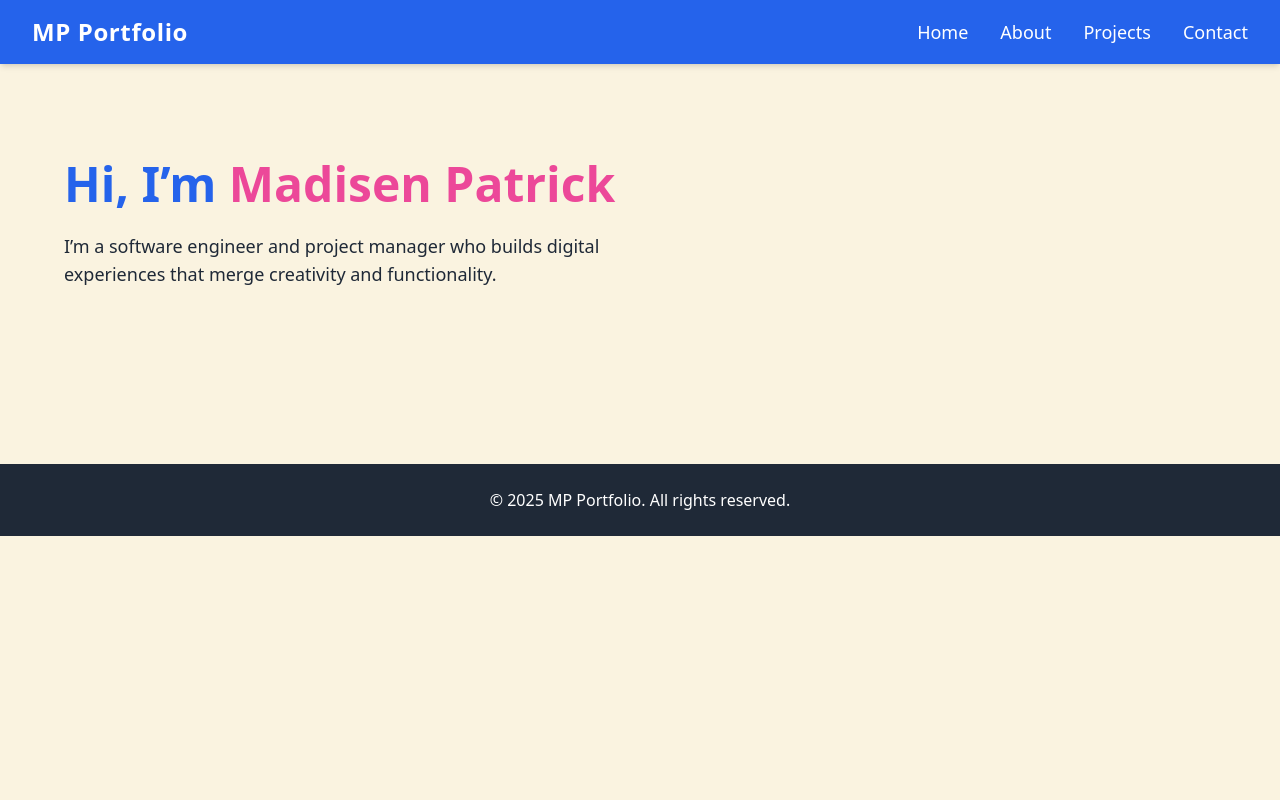
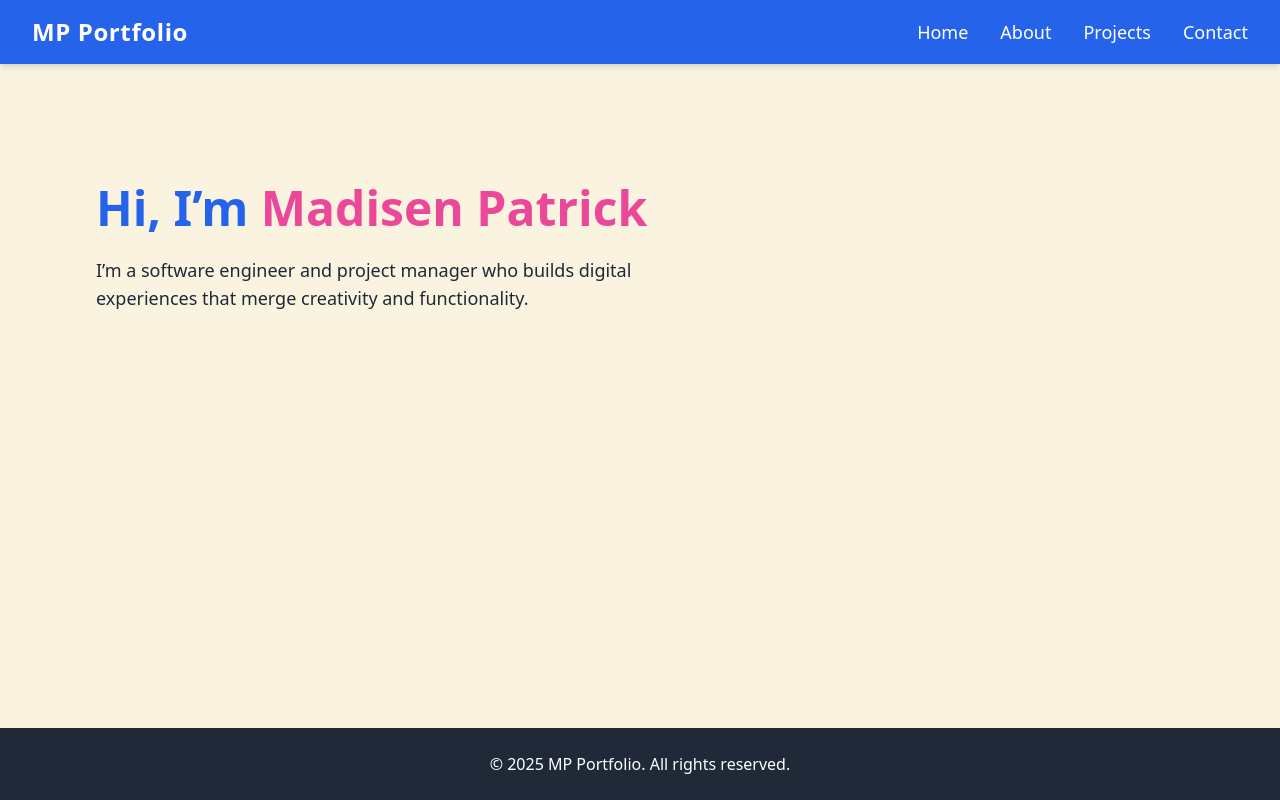
Before and after one commit to madisenbpatrick1/madisen-p-portfolio-website, a React (Create React App) app: page /#/about in a window 1280 px wide. Built offline with nearby package versions, Linux system fonts and the light colour scheme.

Commit message:
Created a layout component

```diff
--- a/src/App.tsx
+++ b/src/App.tsx
@@ -1,5 +1,4 @@
 import React from 'react';
-import logo from './logo.svg';
 import './App.css';
 import { HashRouter, Route, Routes } from'react-router-dom';
 import Home from './pages/Home/Home';
@@ -7,9 +6,11 @@ import About from './pages/About/About';
 import Contact from './pages/Contact/Contact';
 import Projects from './pages/Projects/Projects';
 import './styles/global.css';
+import Layout from './components/common/Layout';
 
 function App() {
   return (
+    <Layout>
     <HashRouter>
       <Routes>
         <Route path="/" element={<Home/>}/>
@@ -19,8 +20,10 @@ function App() {
         {/* <Route exact path="/about" component={About} />
         <Route exact path="/contact" component={Contact} /> */}
         {/* <Route component={NotFound} /> */}
+
       </Routes>
     </HashRouter>
+    </Layout>
   );
 }
 
--- /dev/null
+++ b/src/components/common/Layout.tsx
@@ -0,0 +1,23 @@
+import React, {ReactNode} from "react";
+import Navbar from "./Navbar";
+import Footer from "./Footer";
+
+interface LayoutProps {
+    children: ReactNode;
+  }
+
+
+export default function Layout({ children }: LayoutProps) {
+  return (
+    <div className="flex flex-col min-h-screen bg-tan-50">
+      {/* Navbar at top */}
+      <Navbar />
+
+      {/* Page content */}
+      <main className="flex-grow px-4 md:px-8 py-6">{children}</main>
+
+      {/* Footer at bottom */}
+      <Footer />
+    </div>
+  );
+}
--- a/src/pages/About/About.tsx
+++ b/src/pages/About/About.tsx
@@ -1,11 +1,8 @@
 
 import { motion } from 'framer-motion';
-import Navbar from '../../components/common/Navbar';
-import Footer from '../../components/common/Footer';
 export default function About() {
     return (
         <div>
-            <Navbar />
             <section className="flex flex-col md:flex-row items-center justify-between px-8 md:px-16 py-24">
                 <div className="max-w-xl">
                     <motion.h1
@@ -21,7 +18,6 @@ export default function About() {
                     </p>
                 </div>
             </section>
-            <Footer/>
         </div>
     );
 }
--- a/src/pages/Blog/Blog.tsx
+++ b/src/pages/Blog/Blog.tsx
@@ -1,11 +1,8 @@
 
 import { motion } from 'framer-motion';
-import Navbar from '../../components/common/Navbar';
-import Footer from '../../components/common/Footer';
 export default function Blog() {
     return (
         <div>
-            <Navbar />
             <section className="flex flex-col md:flex-row items-center justify-between px-8 md:px-16 py-24">
                 <div className="max-w-xl">
                     <motion.h1
@@ -21,7 +18,6 @@ export default function Blog() {
                     </p>
                 </div>
             </section>
-            <Footer/>
         </div>
     );
 }
--- a/src/pages/Contact/Contact.tsx
+++ b/src/pages/Contact/Contact.tsx
@@ -1,11 +1,8 @@
 
 import { motion } from 'framer-motion';
-import Navbar from '../../components/common/Navbar';
-import Footer from '../../components/common/Footer';
 export default function Contact() {
     return (
         <div>
-            <Navbar />
             <section className="flex flex-col md:flex-row items-center justify-between px-8 md:px-16 py-24">
                 <div className="max-w-xl">
                     <motion.h1
@@ -21,7 +18,6 @@ export default function Contact() {
                     </p>
                 </div>
             </section>
-            <Footer/>
         </div>
     );
 }
--- a/src/pages/Home/Home.tsx
+++ b/src/pages/Home/Home.tsx
@@ -1,14 +1,10 @@
-import Navbar from "../../../src/components/common/Navbar";
+
 import Hero from "../../../src/components/Hero";
-import Footer from "../../components/common/Footer";
 
 export default function Home() {
   return (
     <div>
-      <Navbar />
       <Hero />
-      <Footer />
-      {/* Add more sections below: About, Projects, Contact */}
     </div>
   );
 }
--- a/src/pages/Projects/Projects.tsx
+++ b/src/pages/Projects/Projects.tsx
@@ -1,12 +1,10 @@
 import React from "react";
-import Navbar from "../../components/common/Navbar";
 import { motion } from "framer-motion";
 import codeProjectData from "../../data/codeProjects";
 
 export default function Project() {
     return (
         <>
-            <Navbar />
             <main className="min-h-screen bg-tanBg text-[#1E1E1E] px-6 md:px-12 py-16">
                 {/* Header Section */}
                 <header className="text-center max-w-3xl mx-auto mb-16">
```
